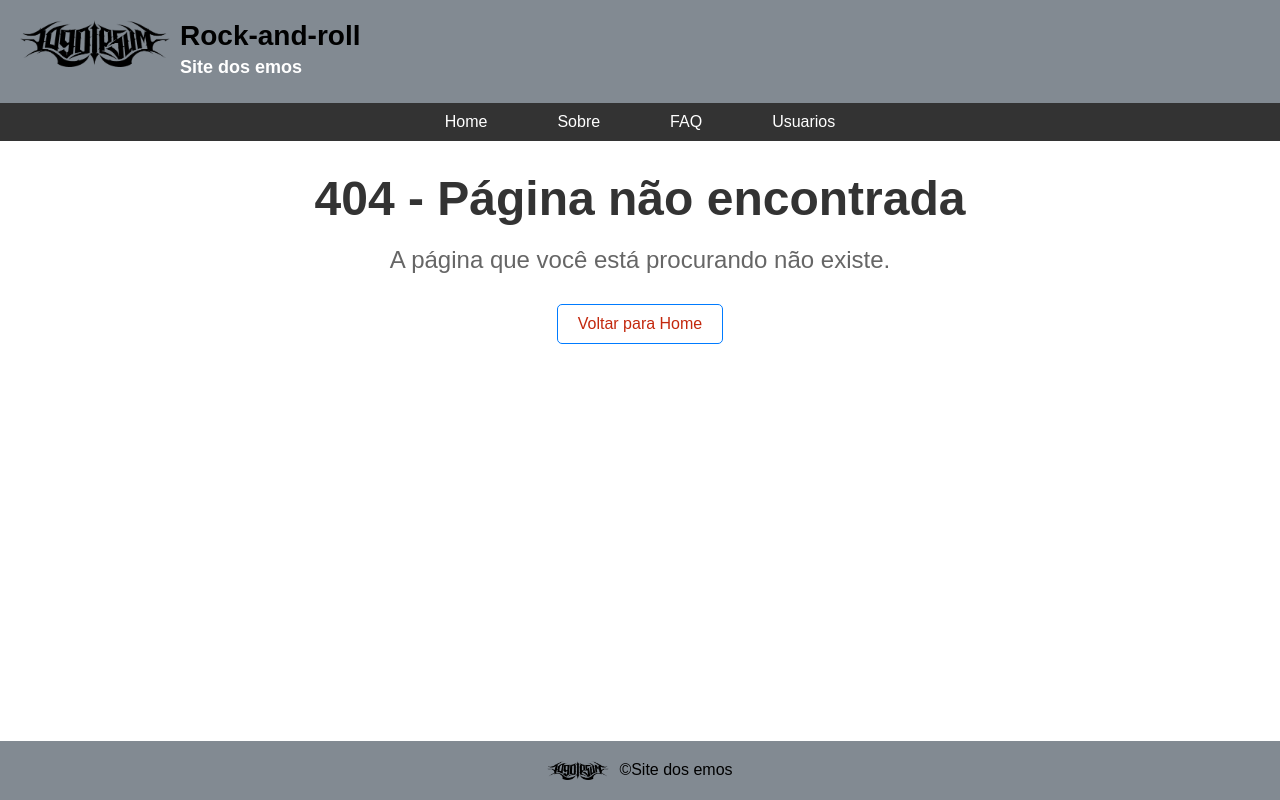
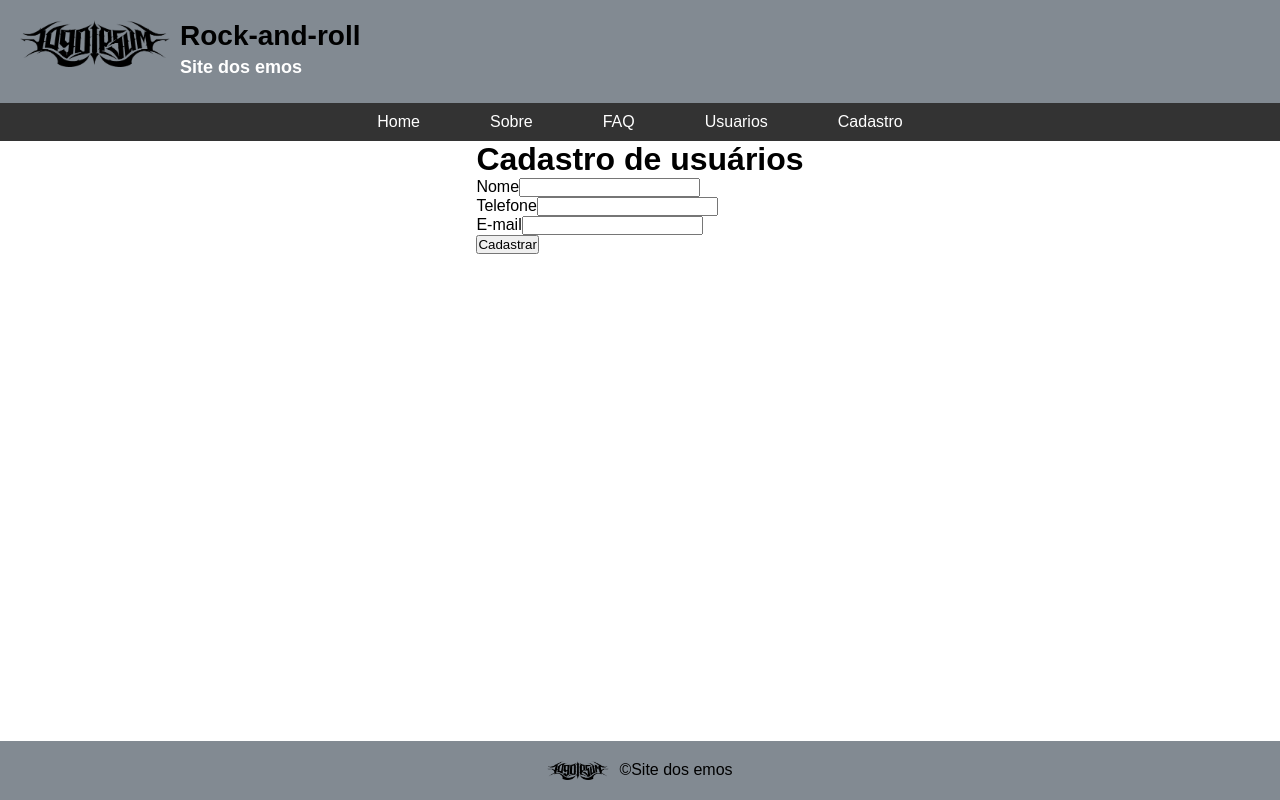
Before and after one commit to Fabiz2/web-tech-study, a React (Vite) app in the folder projeto-react/: page /cadastro in a window 1280 px wide. Before the commit this address had no page. Built offline with nearby package versions, Linux system fonts and the light colour scheme.

Commit message:
feat: cadastro dos usuarios

```diff
--- a/projeto-react/db.json
+++ b/projeto-react/db.json
@@ -1,7 +1,29 @@
 {
   "usuarios": [
-     { "nome": "João Silva", "telefone": "11999990001", "email": "joao@outlook.com" },
-     { "nome": "Caio", "telefone": "44444444", "email": "joao@outlook.com" }
+    {
+      "nome": "João Silva",
+      "telefone": "11999990001",
+      "email": "joao@outlook.com",
+      "id": "wD_Z1RRZoQg"
+    },
+    {
+      "nome": "Caio",
+      "telefone": "44444444",
+      "email": "joao@outlook.com",
+      "id": "c78QInLbNGM"
+    },
+    {
+      "nome": "fabricio",
+      "telefone": "11998866555",
+      "email": "fabricio@email.com",
+      "id": "Vodp77ASITg"
+    },
+    {
+      "nome": "anderson",
+      "telefone": "11944556611",
+      "email": "anderson@email.com",
+      "id": "opAn6dj0kTc"
+    }
   ],
   "faq": [
     {
@@ -19,5 +41,6 @@
       "pergunta": "Posso usar JSON Server em produção?",
       "resposta": "JSON Server é ótimo para desenvolvimento ..."
     }
-  ]
+  ],
+  "$schema": "./node_modules/json-server/schema.json"
 }
--- a/projeto-react/package.json
+++ b/projeto-react/package.json
@@ -15,6 +15,7 @@
     "react": "^19.2.8",
     "react-dom": "^19.2.8",
     "react-router-dom": "^7.18.3",
+    "react-toastify": "^11.1.0",
     "router": "^2.2.0"
   },
   "devDependencies": {
--- /dev/null
+++ b/projeto-react/src/Pages/Cadastro/index.jsx
@@ -0,0 +1,80 @@
+import React, { useState } from 'react'
+import { toast, ToastContainer } from 'react-toastify';
+import "../../../node_modules/react-toastify/dist/ReactToastify.css"
+
+export default function index() {
+    //estado para armazenar os dados do formulario
+
+    const [formData, setFormData] = useState ({
+        nome: "",
+        telefone:"",
+        email:""
+    });
+
+    // função para atualizar o estado ao digitar no formulario
+
+    const handleChange = (e) => {
+        const {name, value} = e.target; // alvo
+
+        setFormData((prevFormData) => ({
+              ...prevFormData,
+            [name]: value
+        }));
+    };
+
+    // função para enviar formulario
+    const handleSubmit = (e) => {
+        e.preventDefault();
+
+        if(formData.nome == "" || formData.telefone == "" || formData.email == "" ){
+            toast.error("Todos os campos são obrigátorios")
+            return false
+        }
+
+        fetch("http://localhost:3000/usuarios", {
+            method: "POST",
+            headers: {
+                "Content-Type": "application/json",
+            },
+            body: JSON.stringify(formData)
+        })
+        .then((response) => response.json())
+        .then((data) => {
+            console.log("Usuarios cadastrados com sucesso", data)
+            toast.success("Usuarios cadastrados com sucesso")
+        })
+        setFormData({
+            nome: "",
+            telefone: "",
+            email: ""
+        })
+    }
+
+
+    return (
+        <main className='container'>
+            <h1>Cadastro de usuários</h1>
+            <form onSubmit={handleSubmit}>
+
+                <article className='form-control'>
+                    <label htmlFor="nome">Nome</label>
+                    <input type="text" name='nome' value={formData.nome} onChange={handleChange} />
+                </article>
+
+                <article className='form-control'>
+                    <label htmlFor="telefone">Telefone</label>
+                    <input type="text" name='telefone' value={formData.telefone} onChange={handleChange} />
+                </article>
+
+                <article className='form-control'>
+                    <label htmlFor="email">E-mail</label>
+                    <input type="text" name='email' value={formData.email} onChange={handleChange}/>
+                </article>
+
+                <button type='submit'>Cadastrar</button>
+
+                <ToastContainer/>
+            </form>
+        </main>
+    );
+}
--- a/projeto-react/src/Router.jsx
+++ b/projeto-react/src/Router.jsx
@@ -5,6 +5,7 @@ import NotFound from "./Pages/NotFound"
 import Nav from "./components/Nav"
 import FAQ from "./Pages/FAQ"
 import Usuario from "./Pages/Usuarios"
+import Cadastro from "./Pages/Cadastro"
 
 export default function Router() {
   return (
@@ -16,6 +17,7 @@ export default function Router() {
             <Route path="*" element={<NotFound/>} />
             <Route path='/FAQ' element={<FAQ/>}/>
             <Route path='/usuarios' element={<Usuario/>}/>
+            <Route path='/cadastro' element={<Cadastro/>}/>
         </Routes>
     </BrowserRouter>
   )
--- a/projeto-react/src/components/Nav/index.jsx
+++ b/projeto-react/src/components/Nav/index.jsx
@@ -26,6 +26,11 @@ export default function index() {
                         Usuarios
                     </Link>
                 </li>
+                <li>
+                    <Link to="/cadastro">
+                    Cadastro
+                    </Link>
+                </li>
             </ul>
         </nav>
     )
```
Also changed, not shown: 1 other file (tests, documents, lock files or other folders).
